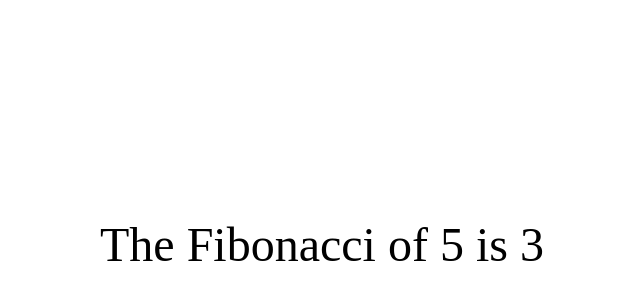
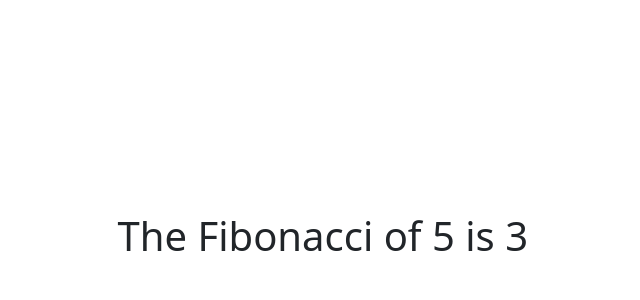
Before and after one commit to israeltechchallenge/fs-01-fibonacci-yuval-miles, a website: page index.html in a window 1280 px wide. Shown: the part 164-464 px from the top of the page, without its empty margins (312-952 px from the left). Drawn offline with nearby package versions, Linux system fonts and the light colour scheme.

Commit message:
changed styles to bootstrap

```diff
--- a/index.html
+++ b/index.html
@@ -6,11 +6,14 @@
     <meta http-equiv="X-UA-Compatible" content="IE=edge">
     <meta name="viewport" content="width=device-width, initial-scale=1.0">
     <title>Fibonacci</title>
+    <link rel="stylesheet" href="./node_modules/bootstrap/dist/css/bootstrap.min.css">
     <link rel="stylesheet" href="./styles.css">
 </head>
 
 <body>
-    <div id="main-container">The Fibonacci of <span id="x"></span> is <span id="y"></span></div>
+    <div class="d-flex justify-content-center align-items-center h-100 fs-1">The Fibonacci of <span id="x"></span> is
+        <span id="y"></span></div>
+    <script src="./node_modules/bootstrap/dist/js/bootstrap.bundle.min.js"></script>
     <script src="./index.js"></script>
 </body>
 
--- a/styles.css
+++ b/styles.css
@@ -1,7 +1,9 @@
-#main-container {
-  display: flex;
-  justify-content: center;
-  align-items: center;
+* {
+  box-sizing: border-box;
+  margin: 0;
+  padding: 0;
+}
+html,
+body {
   height: 100vh;
-  font-size: 3rem;
 }
```
Also changed, not shown: package.json (added, +24 -0 lines).
